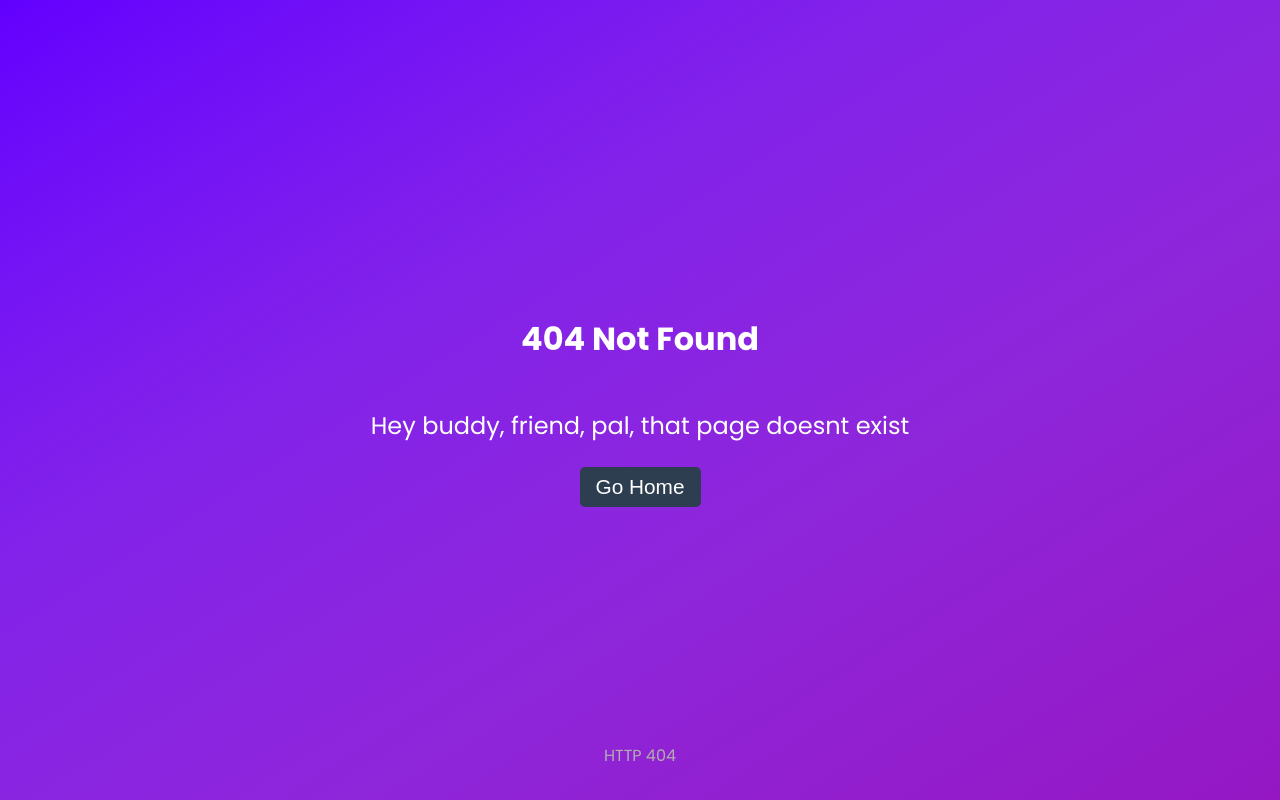
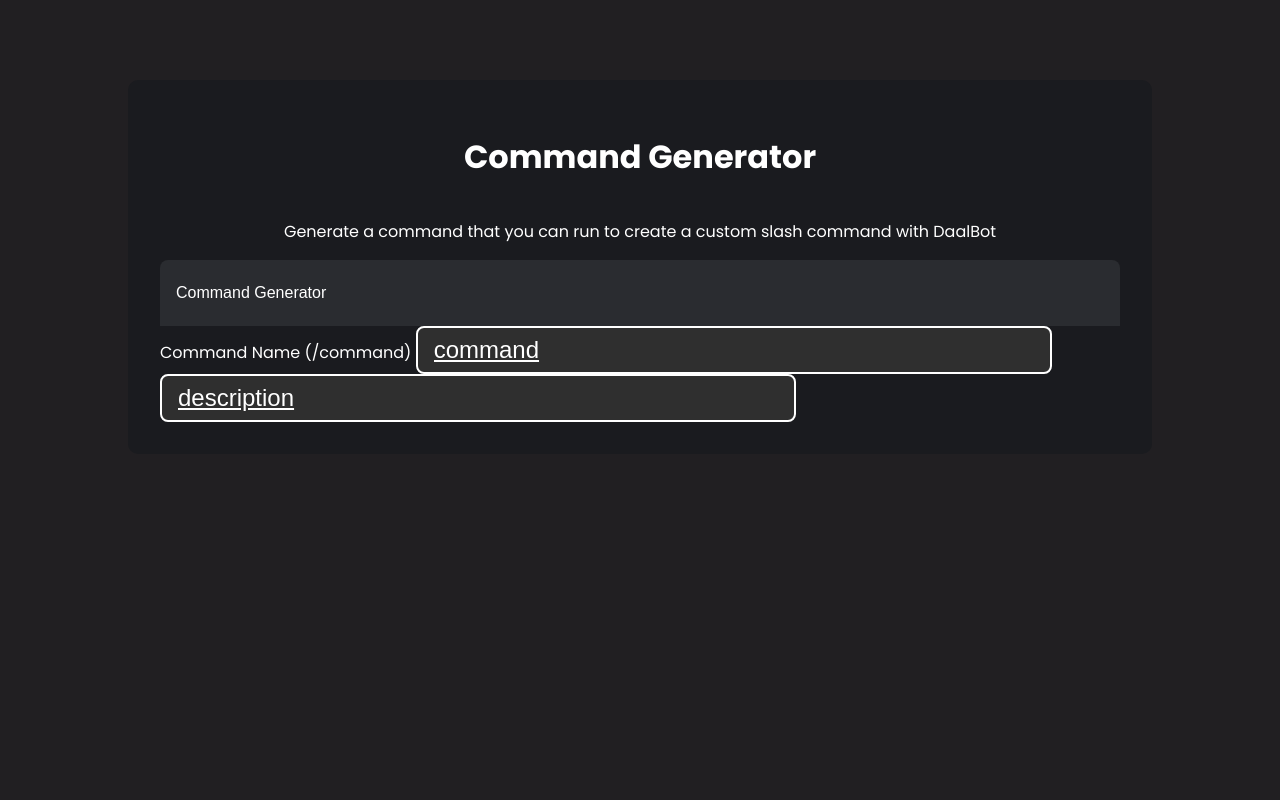
Before and after one commit to NotPiny/DaalBotSite, a SvelteKit app: page /Dashboard/Other/tools/ccommand-gen in a window 1280 px wide. Before the commit this address had no page. Built offline with nearby package versions, Linux system fonts and the light colour scheme.

Commit message:
Update message builder page to use new system

```diff
--- a/src/routes/Acknowledgements/+page.svelte
+++ b/src/routes/Acknowledgements/+page.svelte
@@ -27,9 +27,6 @@ Well hello traveler! Welcome to the Acknowledgements page where I give credit to
     </li>
     <li>
         <a href="https://microsoft.github.io/monaco-editor/">Monaco editor</a> - Used for the code editor on the dashboard
-    </li>
-    <li>
-        <a href="https://glitchii.github.io/embedbuilder">Embed Builder</a> - Used for message builder tool on the dashboard (glitchii is awesome &lt;3)
     </li>
     <li>
         <a href="https://www.npmjs.com/package/svelte-markdown">svelte-markdown</a> - Used for rendering markdown on the site
--- /dev/null
+++ b/src/routes/Dashboard/Other/tools/ccommand-gen/+page.svelte
@@ -0,0 +1,23 @@
+<svelte:head>
+    <title>DaalBot - Command Generator</title>
+</svelte:head>
+
+<script>
+    import '$lib/dashboard/global.css';
+    import CommandGenerator from './CommandGenerator.svelte';
+</script>
+
+<main>
+    <h1>Command Generator</h1>
+    <p>Generate a command that you can run to create a custom slash command with DaalBot</p>
+
+    <div class="generator">
+        <CommandGenerator />
+    </div>
+</main>
+
+<style>
+    .generator {
+        width: 100%;
+    }
+</style>
--- /dev/null
+++ b/src/routes/Dashboard/Other/tools/ccommand-gen/CommandGenerator.svelte
@@ -0,0 +1,47 @@
+<script>
+    let tCommandName = 'command';
+    let tCommandDescription = 'description';
+    export let commandName = 'command';
+    export let commandDescription = 'description';
+
+    $: {
+
+    }
+</script>
+
+<div class="command-gen">
+    <div class="header">
+        <div class="popover">
+            <p>Command Generator</p>
+        </div>
+    </div>
+    <div class="base-options">
+        <label for="icname">Command Name (/command)</label>
+        <input id="icname" type="text" bind:value={commandName}/>
+        <input type="text" value={commandDescription}/>
+    </div>
+</div>
+
+<style>
+    .command-gen input {
+        background-color: #2f2f2f;
+        color: white;
+        border: 2px solid #fff;
+        border-radius: 0.5rem;
+        padding: 0.5rem 1rem;
+        text-decoration: underline;
+        font-size: 1.5rem;
+        width: 25em;
+        font-family: sans-serif;
+    }
+
+    .popover {
+        font-family: sans-serif;
+        background-color: #2A2C30;
+        color: white;
+        padding: .5rem 1rem;
+        border-radius: 0.5rem;
+        border-bottom-left-radius: 0;
+        border-bottom-right-radius: 0;
+    }
+</style>
--- /dev/null
+++ b/src/routes/Dashboard/Other/tools/ccommand-gen/raw/+page.svelte
@@ -0,0 +1,5 @@
+<script>
+    import CommandGenerator from '../CommandGenerator.svelte';
+</script>
+
+<CommandGenerator />
```
Also changed, not shown: src/routes/Dashboard/Guild/[slug]/tools/messagebuilder/+page.svelte (+25 -63 lines).
